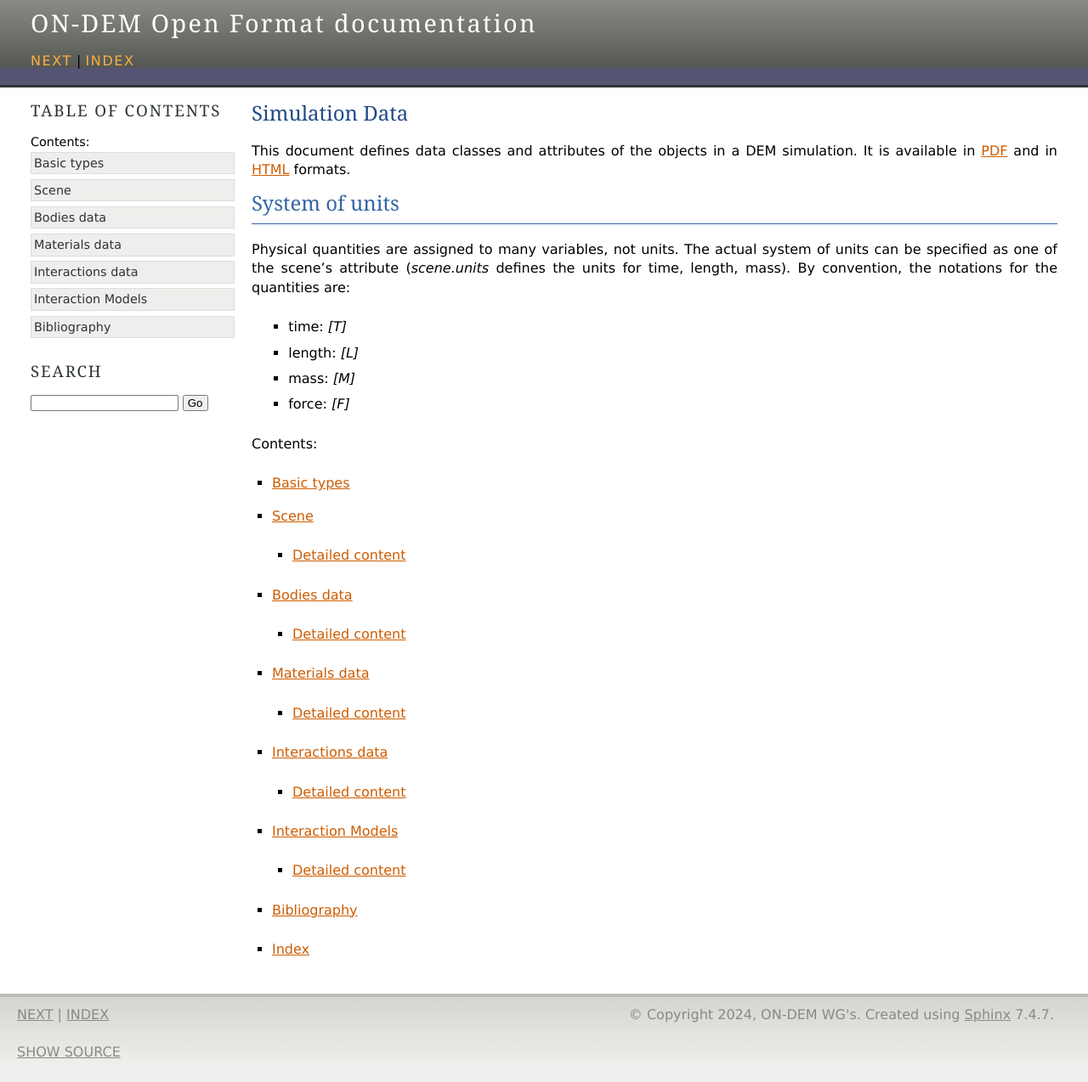
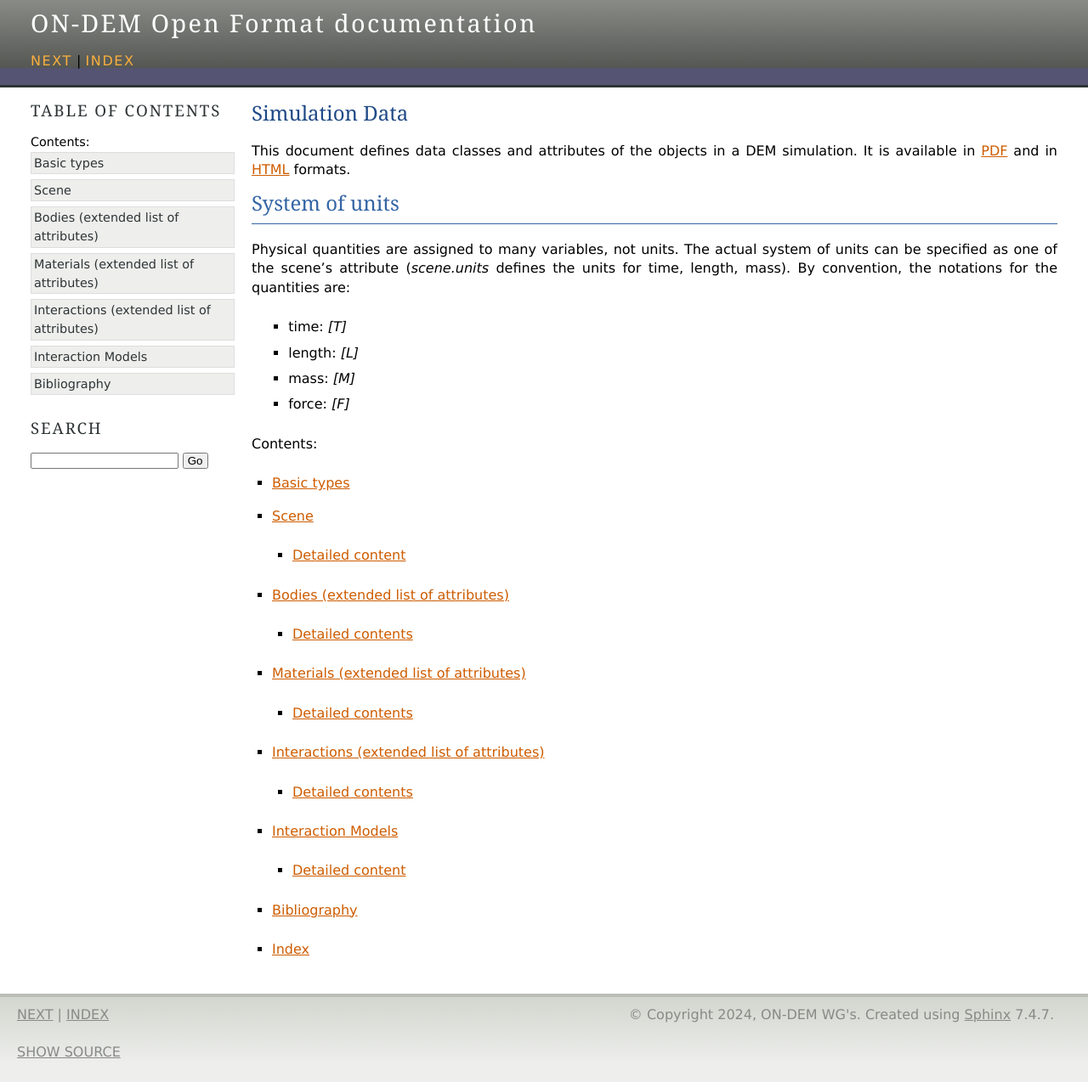
Before and after one commit to ON-DEM/ON-DEM-WG3-FileFormat, a Sphinx documentation site: the page built from sphinx/index.rst, in a window 1280 px wide. Shown: the whole page at 85% size. Built offline with Sphinx 7.4.7, drawn with Linux system fonts in a browser that asks for light colours; the version number could not be read and is left out; some of the changed lines change nothing that is shown.

Commit message:
Update table of contents with full entries for compiled html doc

```diff
--- a/sphinx/index.rst
+++ b/sphinx/index.rst
@@ -24,9 +24,9 @@ Physical quantities are assigned to many variables, not units. The actual system
 
    basic_types
    scene
-   bodies
-   materials
-   interaction
+   bodies_full
+   materials_full
+   interaction_full
    model
    bibliography
 
```
